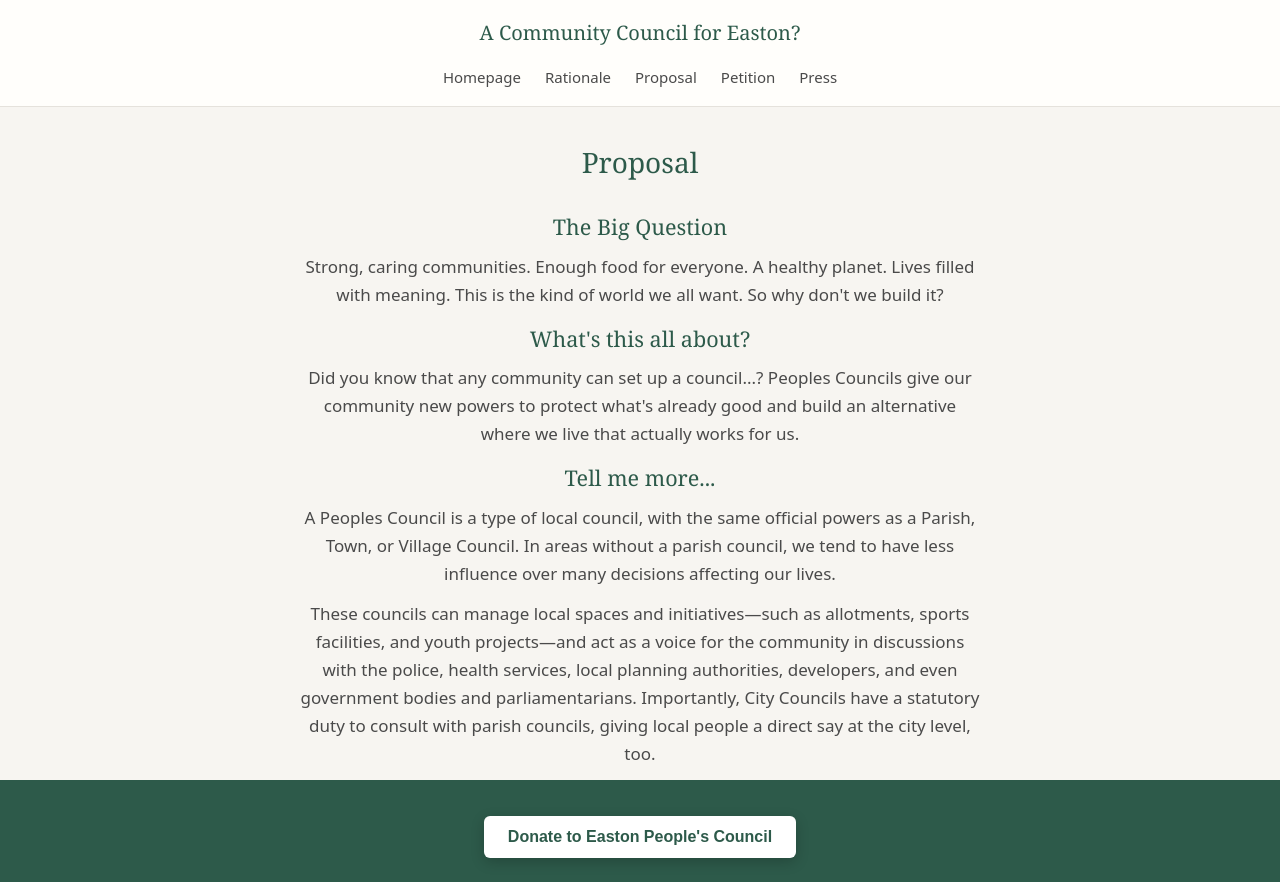
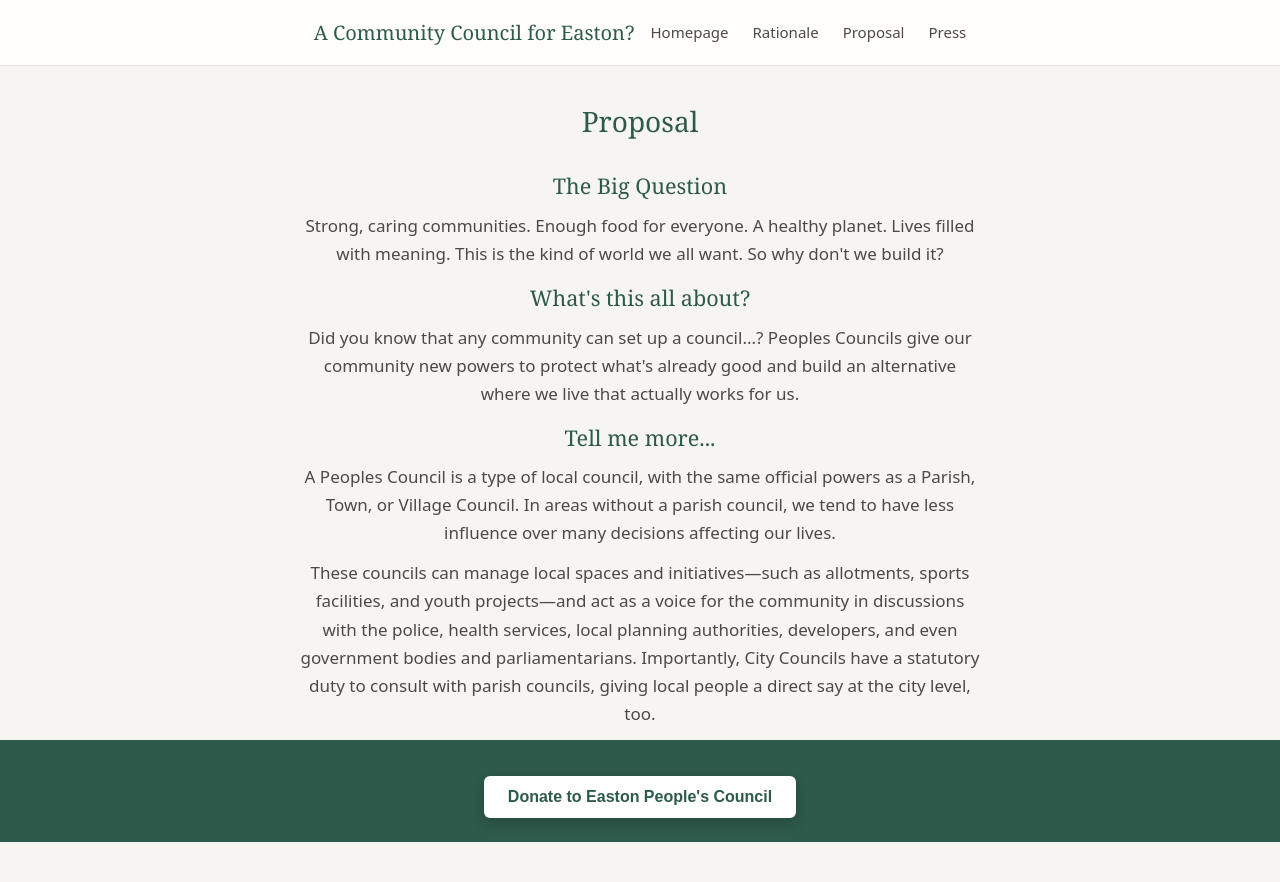
Before and after one commit to easton-peoples-council/easton_people_council, a Next.js app: page /proposal in a window 1280 px wide. After the commit the page ends 842 px from the top, so only its background shows below. Built offline with nearby package versions, Linux system fonts and the light colour scheme; a web font is replaced by a local one.

Commit message:
petition page hidden

```diff
--- a/app/layout.tsx
+++ b/app/layout.tsx
@@ -2,6 +2,7 @@ import type { Metadata } from "next";
 import "./globals.css";
 import Link from "next/link";
 import DonateButton from "@/components/DonateButton";
+import { SHOW_PETITION } from "@/lib/feature-flags";
 
 export const metadata: Metadata = {
   title: "A People's Council for Easton",
@@ -12,7 +13,7 @@ const navLinks = [
   { href: "/", label: "Homepage" },
   { href: "/rationale", label: "Rationale" },
   { href: "/proposal", label: "Proposal" },
-  { href: "/petition", label: "Petition" },
+  ...(SHOW_PETITION ? [{ href: "/petition" as const, label: "Petition" as const }] : []),
   { href: "/press", label: "Press" },
 ] as const;
 
--- a/app/petition/page.tsx
+++ b/app/petition/page.tsx
@@ -1,4 +1,10 @@
+import { redirect } from "next/navigation";
+import { SHOW_PETITION } from "@/lib/feature-flags";
+
 export default function PetitionPage() {
+  if (!SHOW_PETITION) {
+    redirect("/");
+  }
   return (
     <>
       <h1 className="pageTitle">Petition</h1>
--- /dev/null
+++ b/lib/feature-flags.ts
@@ -0,0 +1 @@
+export const SHOW_PETITION = false;
```
Also changed, not shown: app/page.tsx (+6 -3 lines).
